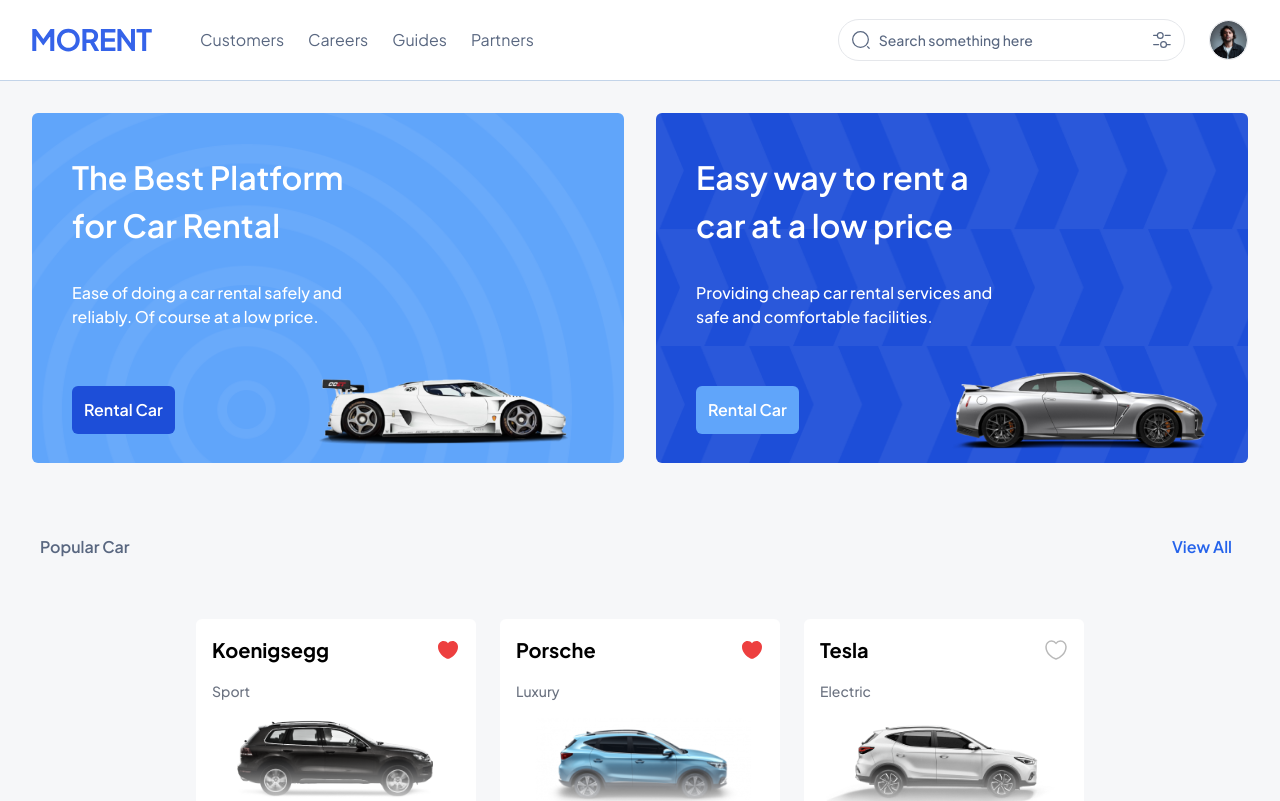
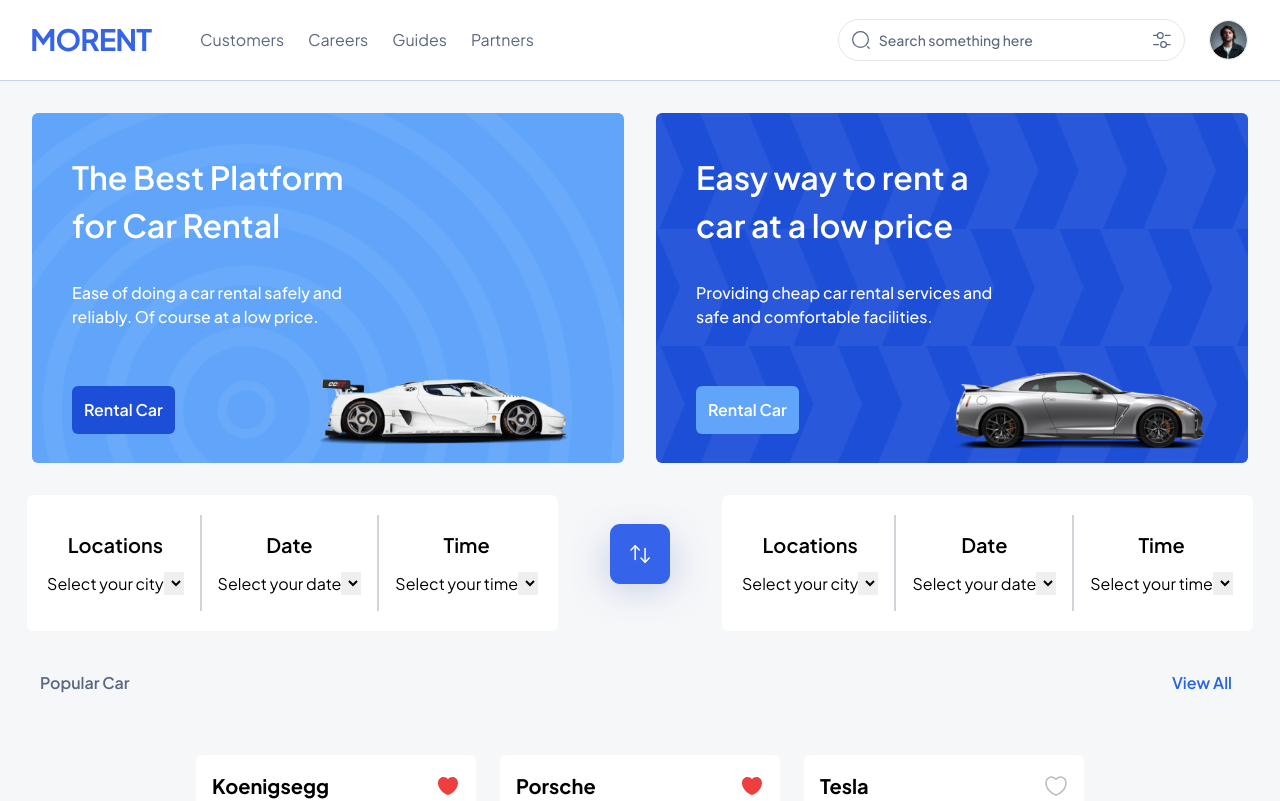
Before and after one commit to wassimrahali/CarMoent-From-Figma, a Next.js app: page / in a window 1280 px wide. Shown: the top 801 px of the page. Built offline with nearby package versions, Linux system fonts and the light colour scheme.

Commit message:
add FilterCar

```diff
--- /dev/null
+++ b/src/app/components/FormFilter.tsx
@@ -0,0 +1,81 @@
+import Switch from '../../../public/assets/Switch.svg';
+import React from "react";
+import Image from "next/image";
+const FormFilter = () => {
+  return (
+    <div className="flex justify-center items-center max-h-screen space-x-3">
+      <div className="flex flex-col md:flex-row space-x-4 items-center">
+
+        <div className="max-w-full bg-white flex flex-col md:flex-row items-center justify-between p-5 rounded-md">
+          <div className="flex flex-col items-center space-y-3">
+            <h2 className="font-semibold text-[20px]">Locations</h2>
+            <form>
+              <label htmlFor="location">Select your city</label>
+              <select id="location" name="location" />
+            </form>
+          </div>
+
+          <div className="hidden md:block border-l-2 border-gray-300 h-24 mx-4"></div>
+
+          <div className="flex flex-col items-center space-y-3">
+            <h2 className="font-semibold text-[20px]">Date</h2>
+            <form>
+              <label htmlFor="date">Select your date</label>
+              <select id="date" name="date" />
+            </form>
+          </div>
+
+          <div className="hidden md:block border-l-2 border-gray-300 h-24 mx-4"></div>
+
+          <div className="flex flex-col items-center space-y-3">
+            <h2 className="font-semibold text-[20px]">Time</h2>
+            <form>
+              <label htmlFor="time">Select your time</label>
+              <select id="time" name="time" />
+            </form>
+          </div>
+        </div>
+
+        {/* Optionally add more sections here if needed */}
+      </div>
+      <Image className="cursor-pointer" src={Switch} alt="switch" />
+      <div className="flex flex-col md:flex-row space-x-4 items-center">
+
+        <div className="max-w-full bg-white flex flex-col md:flex-row items-center justify-between p-5 rounded-md">
+          <div className="flex flex-col items-center space-y-3">
+            <h2 className="font-semibold text-[20px]">Locations</h2>
+            <form>
+              <label htmlFor="location">Select your city</label>
+              <select id="location" name="location" />
+            </form>
+          </div>
+
+          {/* Vertical line between sections */}
+          <div className="hidden md:block border-l-2 border-gray-300 h-24 mx-4"></div>
+
+          <div className="flex flex-col items-center space-y-3">
+            <h2 className="font-semibold text-[20px]">Date</h2>
+            <form>
+              <label htmlFor="date">Select your date</label>
+              <select id="date" name="date" />
+            </form>
+          </div>
+
+          <div className="hidden md:block border-l-2 border-gray-300 h-24 mx-4"></div>
+
+          <div className="flex flex-col items-center space-y-3">
+            <h2 className="font-semibold text-[20px]">Time</h2>
+            <form>
+              <label htmlFor="time">Select your time</label>
+              <select id="time" name="time" />
+            </form>
+          </div>
+        </div>
+
+        {/* Optionally add more sections here if needed */}
+      </div>
+    </div>
+  );
+};
+
+export default FormFilter;
--- a/src/app/page.tsx
+++ b/src/app/page.tsx
@@ -5,6 +5,7 @@ import { CardHeroSection } from "./components";
 import CarList from "./components/CarList";
 import {cars} from './constants/index'
 import PopularCar from "./components/PopularCar";
+import FormFilter from "./components/FormFilter";
 
 
 const Home = () => {
@@ -13,6 +14,7 @@ const Home = () => {
   return (
     <main>
       <CardHeroSection />
+      <FormFilter />
       <PopularCar cars={cars} />
       <CarList cars={cars} />
     </main>
```
Also changed, not shown: public/assets/Switch.svg (added).
